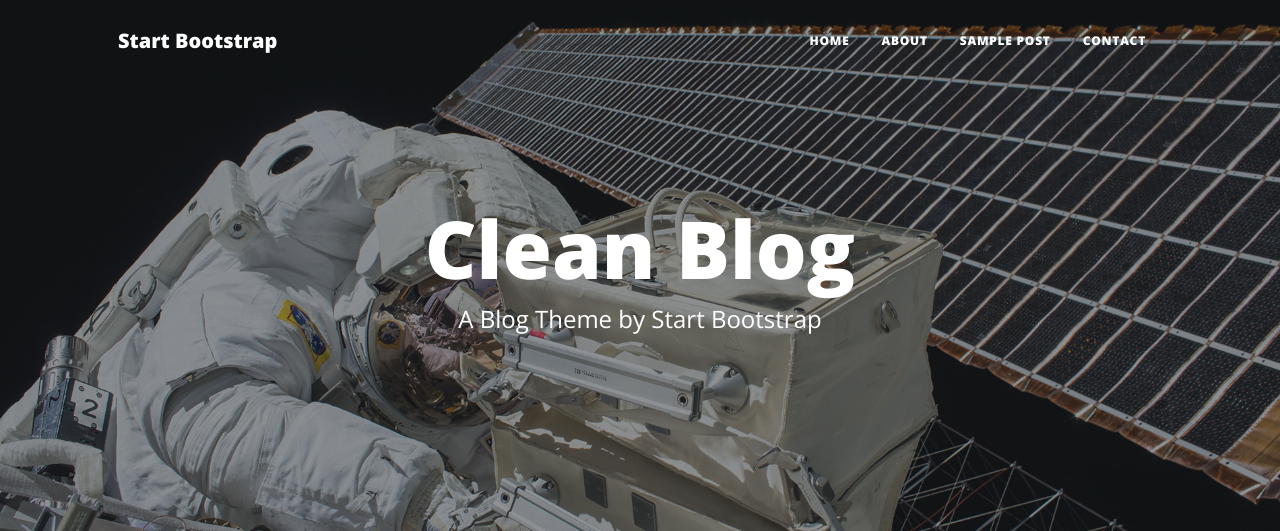
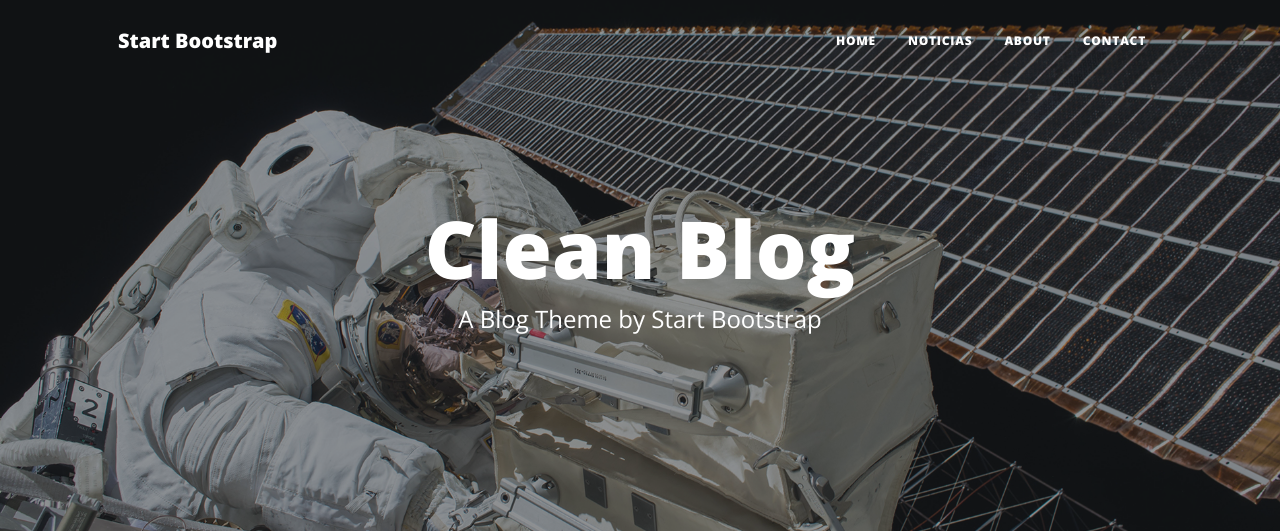
Before and after one commit to Javitajonnes/web001.v1, a Django app: page /noticias/ in a window 1280 px wide. Shown: the top 531 px of the page. Run offline with Django 5.2, Linux system fonts and the light colour scheme; data comes from the database, SQL or seed files in the repository; some libraries are stand-ins or nearby versions.

Commit message:
reparando la navegacion de home y noticias

```diff
--- a/posteo/templates/posteo/base.html
+++ b/posteo/templates/posteo/base.html
@@ -27,10 +27,10 @@
                 </button>
                 <div class="collapse navbar-collapse" id="navbarResponsive">
                     <ul class="navbar-nav ms-auto py-4 py-lg-0">
-                        <li class="nav-item"><a class="nav-link px-lg-3 py-3 py-lg-4" href="index.html">Home</a></li>
-                        <li class="nav-item"><a class="nav-link px-lg-3 py-3 py-lg-4" href="about.html">About</a></li>
-                        <li class="nav-item"><a class="nav-link px-lg-3 py-3 py-lg-4" href="post.html">Sample Post</a></li>
-                        <li class="nav-item"><a class="nav-link px-lg-3 py-3 py-lg-4" href="contact.html">Contact</a></li>
+                        <li class="nav-item"><a class="nav-link px-lg-3 py-3 py-lg-4" href="{% url 'home' %}">Home</a></li>
+                        <li class="nav-item"><a class="nav-link px-lg-3 py-3 py-lg-4" href="{% url 'noticias' %}">Noticias</a></li>
+                        <li class="nav-item"><a class="nav-link px-lg-3 py-3 py-lg-4" href="#!">About</a></li>
+                        <li class="nav-item"><a class="nav-link px-lg-3 py-3 py-lg-4" href="#!">Contact</a></li>
                     </ul>
                 </div>
             </div>
@@ -94,6 +94,6 @@
         <!-- Bootstrap core JS-->
         <script src="https://cdn.jsdelivr.net/npm/bootstrap@5.2.3/dist/js/bootstrap.bundle.min.js"></script>
         <!-- Core theme JS-->
-        <script src="{% static 'core/js/scripts.js' %}"></script>
+        <script src="{% static 'posteo/js/scripts.js' %}"></script>
     </body>
 </html>
```
Also changed, not shown: core/templates/core/base.html (+4 -4 lines).
